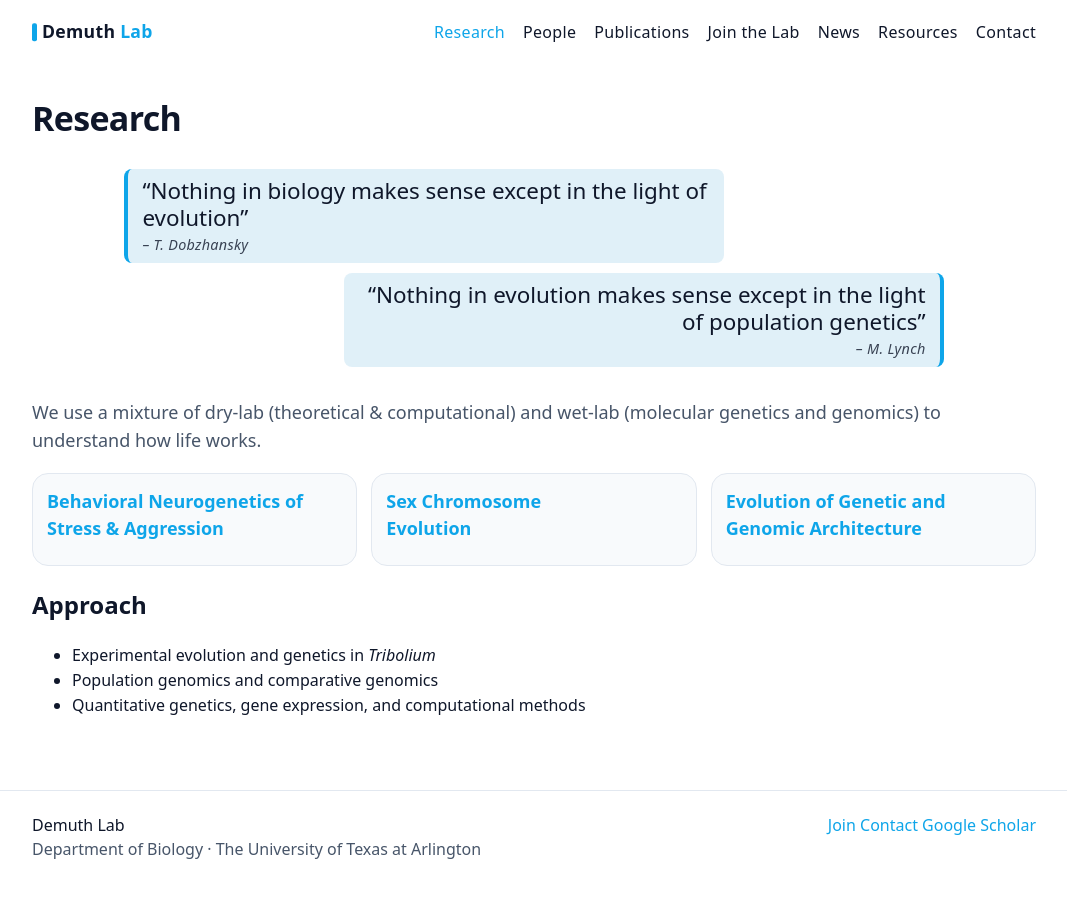
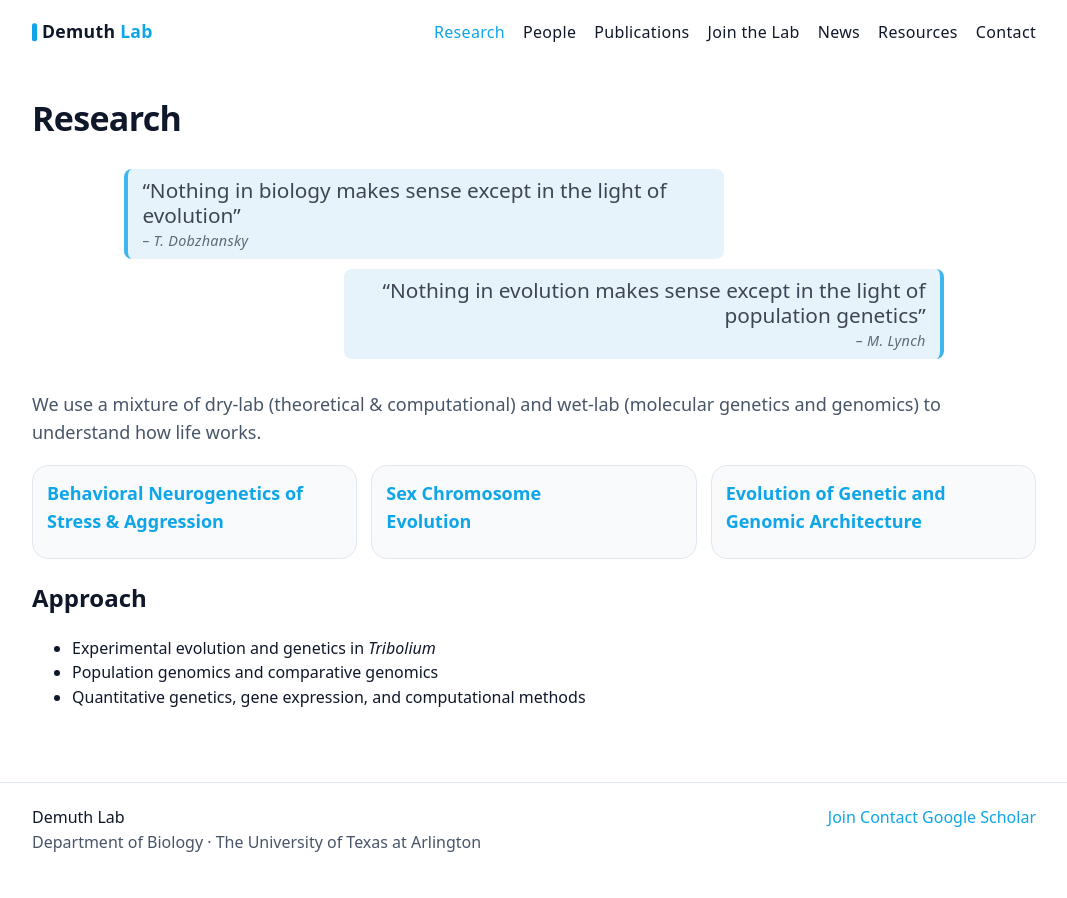
Before and after one commit to demuth-lab/demuth-lab.github.io, a Jekyll site: the page built from research/index.md, in a window 1280 px wide. Shown: the whole page, without its empty margins (106-1173 px from the left). Built offline with Jekyll 4.4.1, drawn with Linux system fonts in a browser that asks for light colours.

Commit message:
Update main.css

```diff
--- a/assets/css/main.css
+++ b/assets/css/main.css
@@ -425,7 +425,8 @@
   margin-top:0;
   margin-bottom:0;
   max-width:600px;
-  font-size:1.4rem;
+  font-size:1.3rem;
+  opacity:0.8;
   line-height:1.2;
   font-style:normal;
   color:var(--text);
@@ -438,12 +439,14 @@
 .quote-left{
   border-left:4px solid var(--accent);
   margin-right:auto;
+  background:linear-gradient(to right, var(--accent-soft), transparent);
 }
 
 .quote-right{
   border-right:4px solid var(--accent);
   margin-left:auto;
   text-align:right;
+  background:linear-gradient(to left, var(--accent-soft), transparent);
 }
 
 .quote-author{
```
